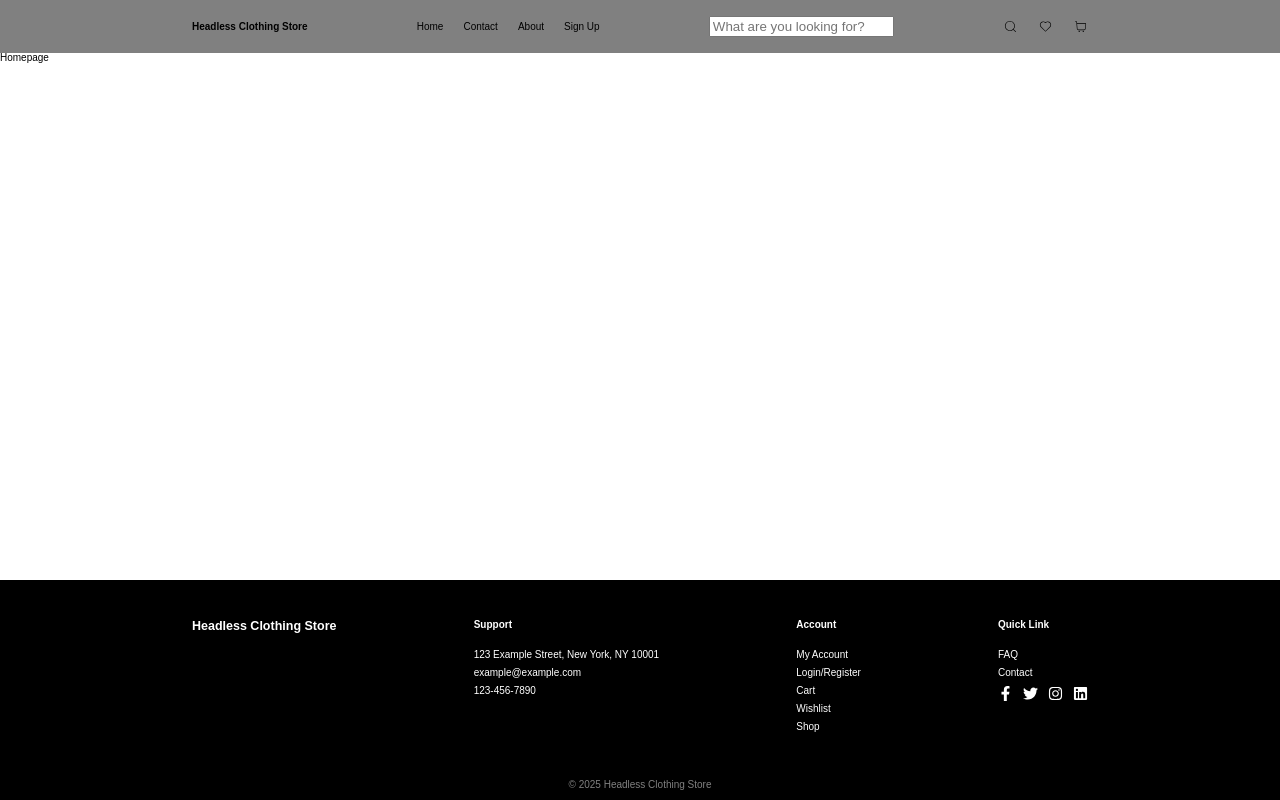
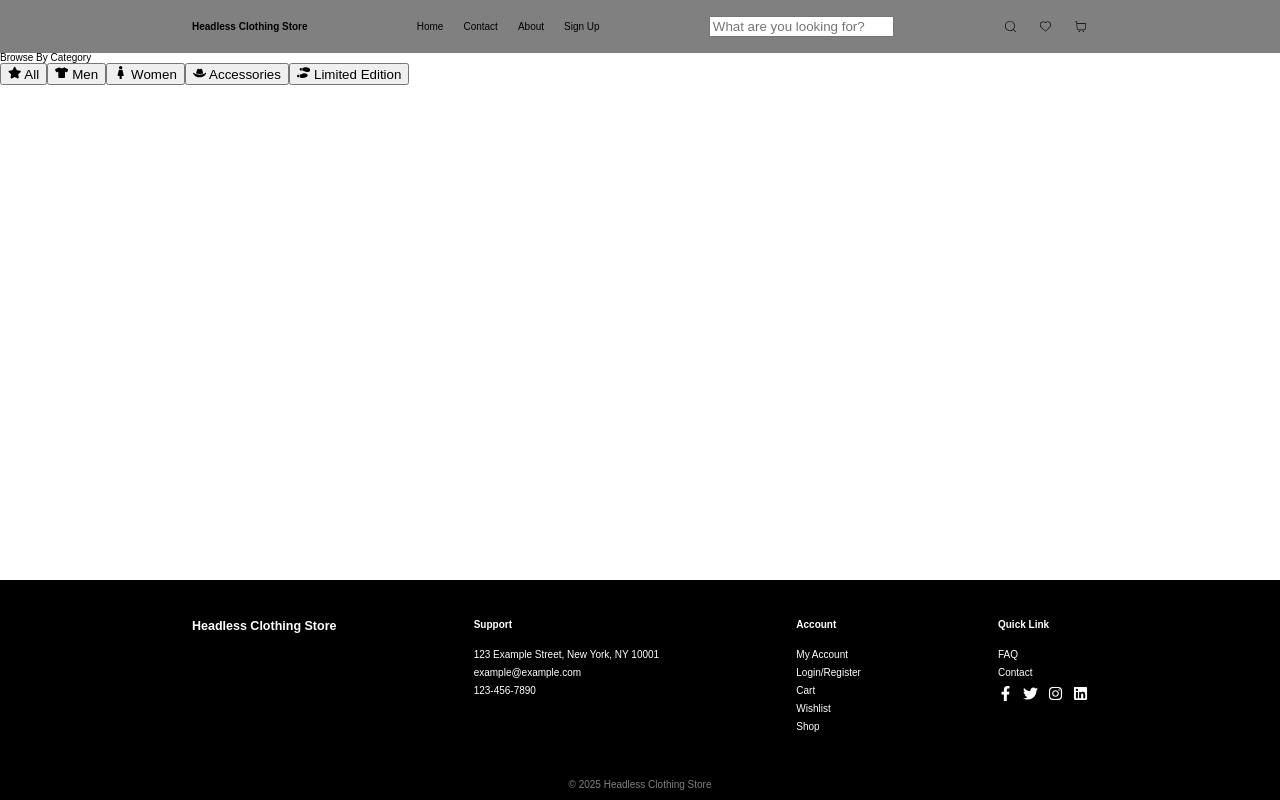
Before and after one commit to MattiVboiii/gw2_svm, a React (Vite) app: page / in a window 1280 px wide. Built offline with nearby package versions, Linux system fonts and the light colour scheme.

Commit message:
Added CategorySection component with category selection and TODOs

```diff
--- a/package.json
+++ b/package.json
@@ -13,6 +13,7 @@
     "@types/react-router": "^5.1.20",
     "react": "^19.0.0",
     "react-dom": "^19.0.0",
+    "react-icons": "^5.5.0",
     "react-router": "^7.1.5"
   },
   "devDependencies": {
--- /dev/null
+++ b/src/components/home/CategorySection.tsx
@@ -0,0 +1,41 @@
+import { FaTshirt, FaFemale, FaHatCowboy, FaShoePrints, FaStar } from "react-icons/fa";
+
+// props
+interface CategorySectionProps {
+  onCategorySelect: (category: string) => void;
+}
+const categories = [
+    { name: "All", icon: <FaStar />, value: "all" },
+    { name: "Men", icon: <FaTshirt />, value: "men's clothing" },
+    { name: "Women", icon: <FaFemale />, value: "women's clothing" },
+    { name: "Accessories", icon: <FaHatCowboy />, value: "accessories" },
+    { name: "Limited Edition", icon: <FaShoePrints />, value: "limited-edition" }
+  ];
+
+const CategorySection: React.FC<CategorySectionProps> = ({ onCategorySelect }) => {
+    const handleCategoryClick = (category: string) => {
+    console.log(`Category clicked: ${category}`); // log the selected category. TODO: Remove console.log after integrating with AllProducts.tsx
+    onCategorySelect(category);
+  };
+  // fixing the error in the console. TODO: Remove console.log after integrating with AllProducts.tsx
+console.log(handleCategoryClick);
+
+    return (
+      <section>
+        <h2>Browse By Category</h2>
+        <div>
+          {categories.map((category) => (
+            <button
+              key={category.value}
+              onClick={() => onCategorySelect(category.value)}
+            >
+              {category.icon} {category.name}
+            </button>
+          ))}
+        </div>
+      </section>
+    );
+  };
+
+
+  export default CategorySection;
--- a/src/pages/Homepage.tsx
+++ b/src/pages/Homepage.tsx
@@ -1,4 +1,12 @@
-const Homepage = () => {
-  return <div>Homepage</div>;
+import CategorySection from "../components/home/CategorySection";
+
+const HomePage = () => {
+  return (
+    <div>
+       {/* TODO: Pass selectedCategory to AllProducts.tsx once filtering is implemented */}
+      <CategorySection onCategorySelect={(category) => console.log(`Selected category: ${category}`)} />
+    </div>
+  );
 };
-export default Homepage;
+
+export default HomePage;
```
Also changed, not shown: 1 other file (tests, documents, lock files or other folders).
